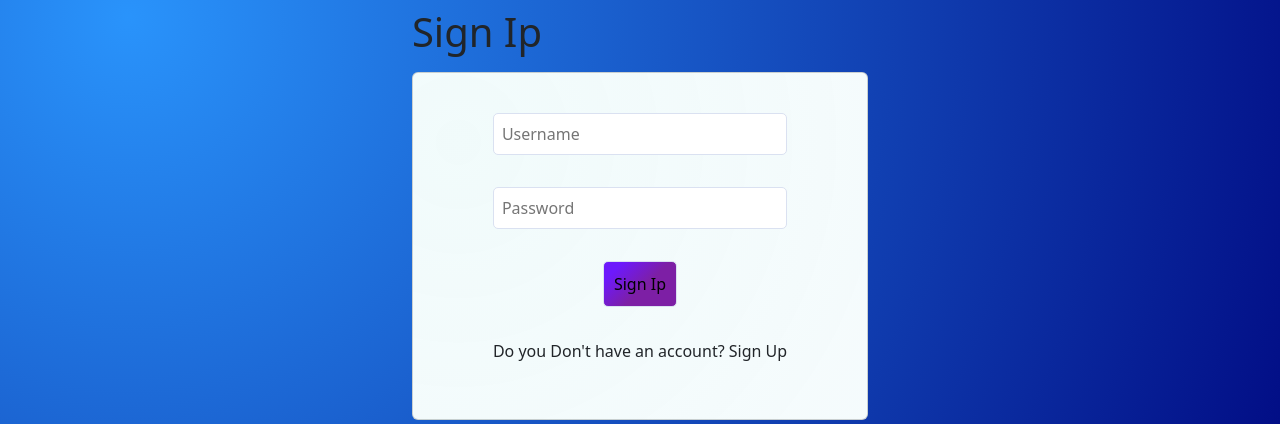
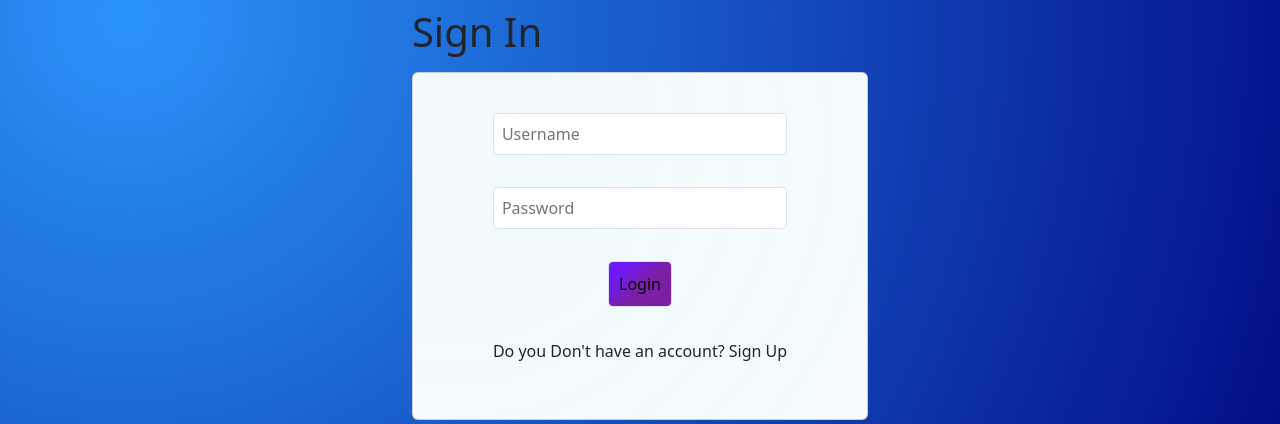
Before and after one commit to Mohanraj02V/Social-Media-Web-App, a Django app: page /signin in a window 1280 px wide. Shown: the part 127-551 px from the top of the page. Run offline with Django 5.2, Linux system fonts and the light colour scheme.

Commit message:
Update signin.html

```diff
--- a/FT_Media/FT_App/Templates/signin.html
+++ b/FT_Media/FT_App/Templates/signin.html
@@ -36,7 +36,7 @@
         <div class="row">
             <div class="col">
 
-                <h1 class="pt-2 pb-2" >Sign Ip</h1>
+                <h1 class="pt-2 pb-2" >Sign In</h1>
 
                 <div class="card" id="card">
 
@@ -62,7 +62,7 @@
                             <p><input type="password" name="password" placeholder="Password"></p>
                             <!-- <p><input type="password" name="password2" placeholder="Confirm Password"></p> -->
 
-                            <p class="d-flex justify-content-center"><button id="signup-btn" type="submit">Sign Ip</button></p>
+                            <p class="d-flex justify-content-center"><button id="signup-btn" type="submit">Login</button></p>
 
                             <div>
                                 <p class="text-base"> Do you Don't have an account? <a class="text-decoration-none text-dark" href="/signup"> Sign Up </a></p>
```
